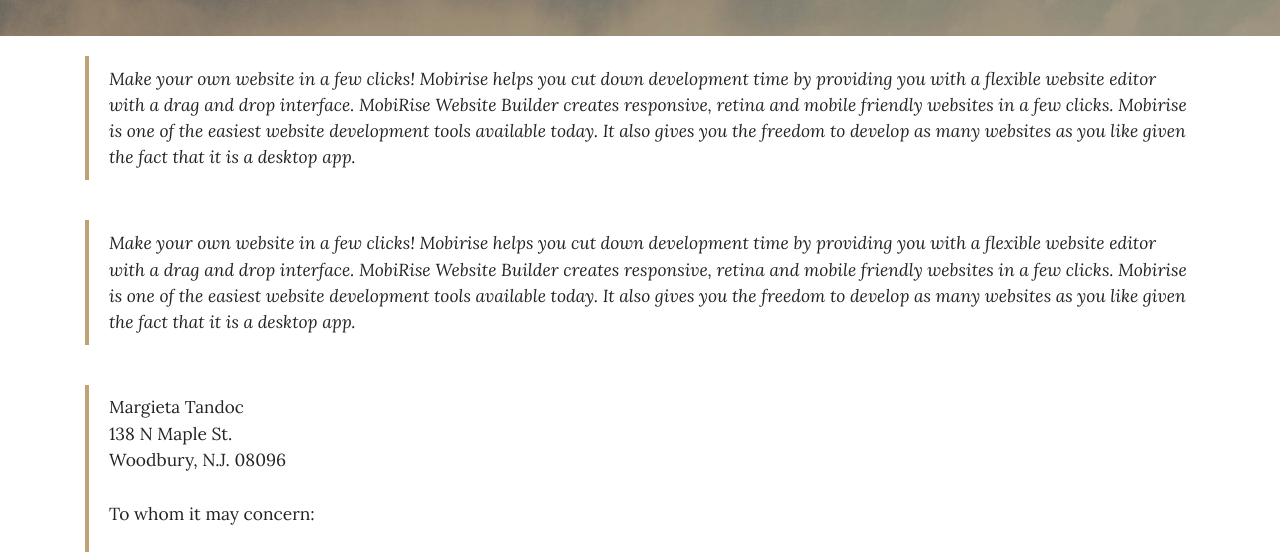
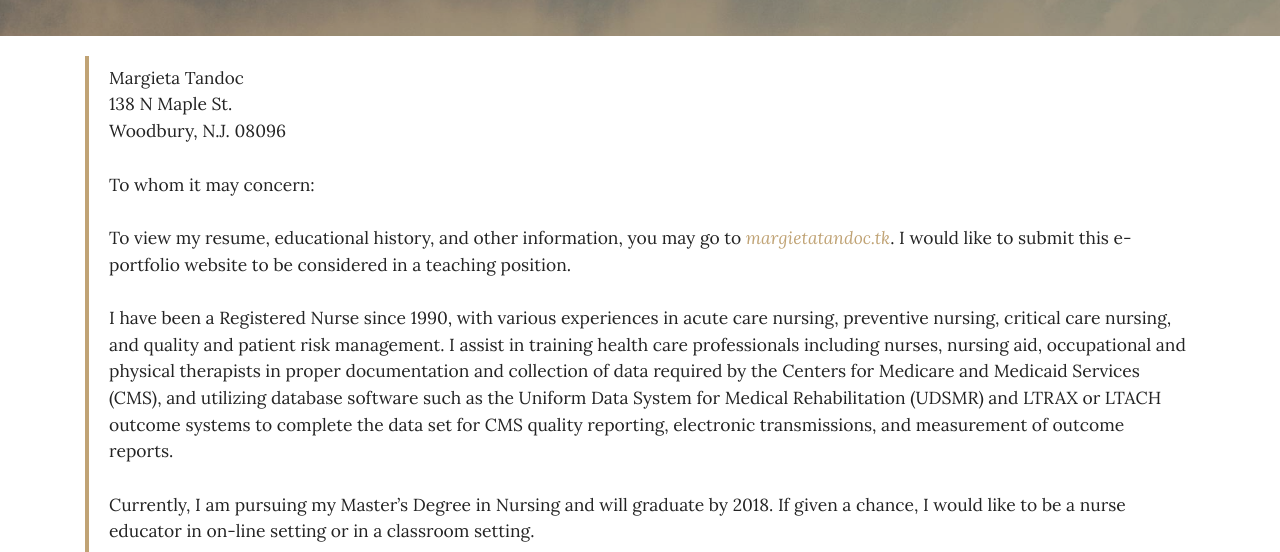
Before and after one commit to blind1initiative/mt, a plain HTML site: page coverletter.html in a window 1280 px wide. Shown: the part 177-729 px from the top of the page. Drawn offline with nearby package versions, Linux system fonts and the light colour scheme.

```diff
--- a/coverletter.html
+++ b/coverletter.html
@@ -51,7 +51,7 @@
 
 </section>
 
-<section class="engine"><a rel="external" href="https://mobirise.com">Mobirise Web Site Creator</a></section><section class="mbr-section article mbr-after-navbar" id="msg-box8-u" style="background-image: url(assets/images/jumbotron.jpg); padding-top: 120px; padding-bottom: 40px;">
+<section class="engine"><a rel="external" href="https://mobirise.com">Mobirise Site Maker</a></section><section class="mbr-section article mbr-after-navbar" id="msg-box8-u" style="background-image: url(assets/images/jumbotron.jpg); padding-top: 120px; padding-bottom: 40px;">
 
     <div class="mbr-overlay" style="opacity: 0.3; background-color: rgb(34, 34, 34);">
     </div>
@@ -62,26 +62,6 @@
                 <div class="lead"></div>
 
             </div>
-        </div>
-    </div>
-
-</section>
-
-<section class="mbr-section article mbr-section__container" id="content2-15" style="background-color: rgb(255, 255, 255); padding-top: 20px; padding-bottom: 20px;">
-
-    <div class="container">
-        <div class="row">
-            <div class="col-xs-12 lead"><blockquote>Make your own website in a few clicks! Mobirise helps you cut down development time by providing you with a flexible website editor with a drag and drop interface. MobiRise Website Builder creates responsive, retina and mobile friendly websites in a few clicks. Mobirise is one of the easiest website development tools available today. It also gives you the freedom to develop as many websites as you like given the fact that it is a desktop app.</blockquote></div>
-        </div>
-    </div>
-
-</section>
-
-<section class="mbr-section article mbr-section__container" id="content2-16" style="background-color: rgb(255, 255, 255); padding-top: 20px; padding-bottom: 20px;">
-
-    <div class="container">
-        <div class="row">
-            <div class="col-xs-12 lead"><blockquote>Make your own website in a few clicks! Mobirise helps you cut down development time by providing you with a flexible website editor with a drag and drop interface. MobiRise Website Builder creates responsive, retina and mobile friendly websites in a few clicks. Mobirise is one of the easiest website development tools available today. It also gives you the freedom to develop as many websites as you like given the fact that it is a desktop app.</blockquote></div>
         </div>
     </div>
 
```
Also changed, not shown: index.html (+1 -1 lines), resume.html (+1 -1 lines), theoreticalbasis.html (+1 -1 lines), 1 other file.
